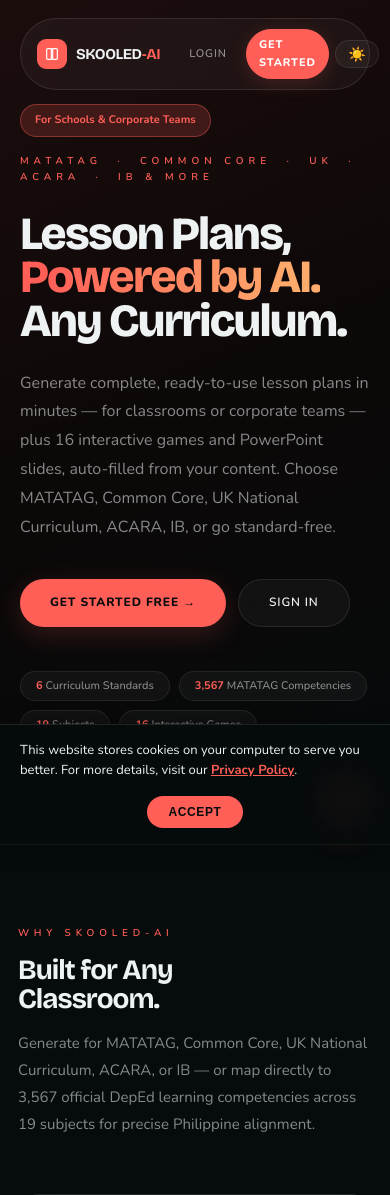
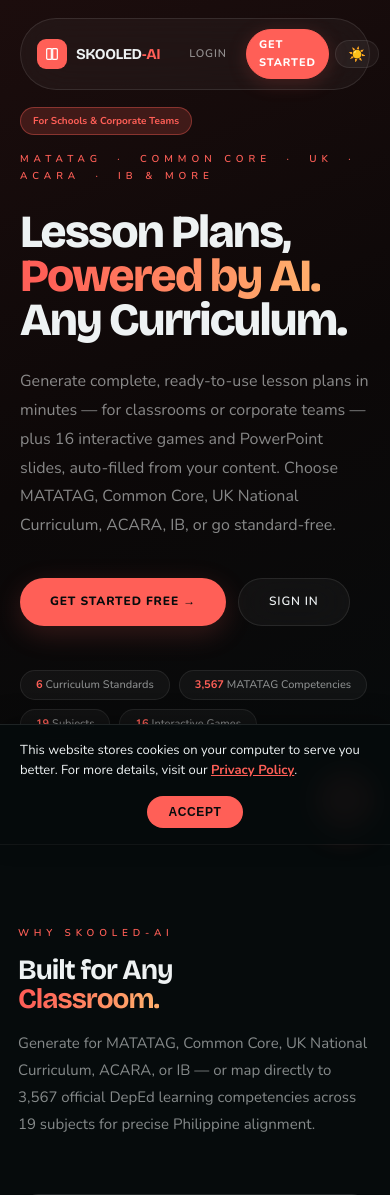
Before and after one commit to webbywife/LXD, a Flask app: page / in a window 390 px wide; the page is wider, and only the part inside the window is pictured. Shown: the top 1195 px of that part. Run offline with Flask 3, Linux system fonts and the light colour scheme; data that the repository does not hold is empty; parts of the project's set-up code (start-up, migrations or seed data) failed here and were passed over; some libraries are stand-ins or nearby versions.

Commit message:
Fix responsive grid overrides and apply gradient text consistently
Two landing sections (For Schools, For Corporate) and two Module
Builder selectors (content type, framework) used inline
grid-template-columns styles that silently overrode every responsive
media-query breakpoint, since inline styles always win over class
rules — meaning those grids never collapsed on mobile/tablet.
Replaced with a proper .feat-grid-3 modifier class (landing) and
removed the now-redundant inline override (module_builder, whose base
.export-grid was already 3-col). Added missing mobile/tablet collapse
rules for .why-grid and .gen-mock-row/.gen-mock-models, which had none
at all. Also applied the .text-gradient accent consistently to the
second line of every section headline across the page (13 total),
matching the pattern already used on the hero and the two new
institutional sections.

Co-Authored-By: Claude Sonnet 5 <noreply@anthropic.com>
Claude-Session: https://claude.ai/code/session_015fxsvScE6svGmEhyB9bd3h

```diff
--- a/templates/landing.html
+++ b/templates/landing.html
@@ -288,6 +288,7 @@ body::before{
     display:grid;grid-template-columns:repeat(4,1fr);
     gap:14px;margin-top:56px;
 }
+.feat-grid-3{grid-template-columns:repeat(3,1fr);}
 .feat-card{
     background:var(--glass);backdrop-filter:blur(20px);-webkit-backdrop-filter:blur(20px);
     border:1px solid var(--glass-border);border-radius:var(--rad);
@@ -569,19 +570,25 @@ body::before{
 @media(max-width:900px){
     .steps-grid{grid-template-columns:1fr 1fr;}
     .testi-grid{grid-template-columns:1fr 1fr;}
+    .why-grid{grid-template-columns:1fr 1fr;}
+    .gen-mock-models{grid-template-columns:1fr 1fr;}
 }
 @media(max-width:900px){
     .syl-showcase-grid{grid-template-columns:1fr 1fr;}
+}
+@media(max-width:700px){
+    .gen-mock-row{grid-template-columns:1fr;}
 }
 @media(max-width:640px){
     .hero-inner{grid-template-columns:1fr;}
     .hero-art{display:none;}
     .hero{padding:100px 20px 60px;}
     .sec{padding:80px 18px;}
-    .feat-grid,.steps-grid,.testi-grid,.syl-showcase-grid{grid-template-columns:1fr;}
+    .feat-grid,.feat-grid-3,.steps-grid,.testi-grid,.syl-showcase-grid,.why-grid,.gen-mock-models{grid-template-columns:1fr;}
     .cta-box{padding:48px 24px;}
     .nav-pill{padding:10px 16px;}
     .nav-link{padding:6px 12px;}
+    .hero-badge{font-size:10px;padding:5px 12px;}
 }
 </style>
 </head>
@@ -690,7 +697,7 @@ body::before{
     <div class="sec-inner">
         <div class="rv">
             <span class="sec-label">Why SKOOLED&#8209;AI</span>
-            <h2 class="sec-title">Built for Any<br>Classroom.</h2>
+            <h2 class="sec-title">Built for Any<br><span class="text-gradient">Classroom.</span></h2>
             <p class="sec-sub">Generate for MATATAG, Common Core, UK National Curriculum, ACARA, or IB — or map directly to 3,567 official DepEd learning competencies across 19 subjects for precise Philippine alignment.</p>
         </div>
         <div class="feat-grid">
@@ -769,7 +776,7 @@ body::before{
     <div class="sec-inner">
         <div class="rv" style="text-align:center;">
             <span class="sec-label">See It For Yourself</span>
-            <h2 class="sec-title">This is real output.<br>Not a mockup.</h2>
+            <h2 class="sec-title">This is real output.<br><span class="text-gradient">Not a mockup.</span></h2>
             <p class="sec-sub" style="margin:0 auto;">Generated by SKOOLED&#8209;AI in under a minute, from a single topic: "Photosynthesis," Grade 6 Science.</p>
         </div>
         <div class="sample-wrap rv">
@@ -811,7 +818,7 @@ body::before{
     <div class="sec-inner">
         <div class="rv" style="text-align:center;">
             <span class="sec-label">Inside the Generator</span>
-            <h2 class="sec-title">A real form,<br>not a prompt box.</h2>
+            <h2 class="sec-title">A real form,<br><span class="text-gradient">not a prompt box.</span></h2>
             <p class="sec-sub" style="margin:0 auto;">You're not writing prompts and hoping — you're picking from the same curriculum data DepEd uses.</p>
         </div>
         <div class="gen-mock rv">
@@ -849,7 +856,7 @@ body::before{
     <div class="sec-inner">
         <div class="rv">
             <span class="sec-label">Why Not Just Use ChatGPT</span>
-            <h2 class="sec-title">A generic AI doesn't<br>know DepEd.</h2>
+            <h2 class="sec-title">A generic AI doesn't<br><span class="text-gradient">know DepEd.</span></h2>
             <p class="sec-sub">Prompting a general AI tool gets you a lesson plan that sounds right. It doesn't get you one that's actually mapped to the standard your principal checks against.</p>
         </div>
         <div class="why-grid">
@@ -879,7 +886,7 @@ body::before{
     <div class="sec-inner">
         <div class="rv">
             <span class="sec-label">Process</span>
-            <h2 class="sec-title">From zero to lesson plan<br>in four steps.</h2>
+            <h2 class="sec-title">From zero to lesson plan<br><span class="text-gradient">in four steps.</span></h2>
         </div>
         <div class="steps-grid">
             <div class="step-card rv">
@@ -913,7 +920,7 @@ body::before{
     <div class="sec-inner">
         <div class="rv">
             <span class="sec-label">Educators</span>
-            <h2 class="sec-title">Teachers across<br>the Philippines.</h2>
+            <h2 class="sec-title">Teachers across<br><span class="text-gradient">the Philippines.</span></h2>
             <p class="sec-sub">Filipino educators saving hours every week with AI-powered, curriculum-aligned lesson plans.</p>
             <p class="testi-illus-note">Illustrative examples of the kind of feedback SKOOLED&#8209;AI is built to earn — not verified reviews.</p>
         </div>
@@ -947,7 +954,7 @@ body::before{
     <div class="sec-inner">
         <div class="rv">
             <span class="sec-label">Community</span>
-            <h2 class="sec-title">Recently Shared<br>Syllabi.</h2>
+            <h2 class="sec-title">Recently Shared<br><span class="text-gradient">Syllabi.</span></h2>
             <p class="sec-sub">OBE-aligned course syllabi built by educators using SKOOLED&#8209;AI — view any, or build your own.</p>
         </div>
         {% if recent_syllabi %}
@@ -986,7 +993,7 @@ body::before{
     <div class="sec-inner">
         <div class="rv" style="text-align:center;">
             <span class="sec-label">Questions</span>
-            <h2 class="sec-title">Before you sign up.</h2>
+            <h2 class="sec-title">Before you <span class="text-gradient">sign up.</span></h2>
         </div>
         <div class="faq-list rv">
             <details class="faq-item">
@@ -1020,7 +1027,7 @@ body::before{
     <div class="sec-inner">
         <div class="cta-box rv">
             <span class="sec-label" style="display:block;text-align:center;margin-bottom:14px;">Get Started</span>
-            <h2>Ready to transform<br>your lesson planning?</h2>
+            <h2>Ready to transform<br><span class="text-gradient">your lesson planning?</span></h2>
             <p>Join educators saving hours every week with AI-powered lesson plans — MATATAG, Common Core, UK, ACARA, IB, or your own standard. Free to get started.</p>
             <div class="cta-btns">
                 {% if session.get('user_id') %}
@@ -1044,7 +1051,7 @@ body::before{
             <h2 class="sec-title">School and division<br><span class="text-gradient">licensing.</span></h2>
             <p class="sec-sub">Give every teacher in your school or division access to SKOOLED&#8209;AI — without asking each one to sign up and hit a free-tier cap individually.</p>
         </div>
-        <div class="feat-grid" style="grid-template-columns:repeat(3,1fr);">
+        <div class="feat-grid feat-grid-3">
             <div class="feat-card rv">
                 <div class="feat-tag">Access</div>
                 <h3>One License, Every Teacher</h3>
@@ -1063,7 +1070,7 @@ body::before{
         </div>
         <div class="cta-box rv" style="margin-top:56px;">
             <span class="sec-label" style="display:block;text-align:center;margin-bottom:14px;">Let's Talk</span>
-            <h2>Interested in a school or<br>division license?</h2>
+            <h2>Interested in a school or<br><span class="text-gradient">division license?</span></h2>
             <p>Tell us about your school or division — number of teachers, grade levels, and current LMS — and we'll get back to you about licensing SKOOLED&#8209;AI for your institution.</p>
             <div class="cta-btns">
                 <button type="button" class="btn-p" onclick="document.getElementById('lex-launcher').click()" style="border:none;cursor:pointer;font-family:inherit;">Chat with LeX to Inquire &rarr;</button>
@@ -1082,7 +1089,7 @@ body::before{
             <h2 class="sec-title">Onboarding and sales<br>training, <span class="text-gradient">built fast.</span></h2>
             <p class="sec-sub">The same Module Builder that powers school courses also generates corporate training content — upload a policy doc or playbook, get a structured, exportable course back.</p>
         </div>
-        <div class="feat-grid" style="grid-template-columns:repeat(3,1fr);">
+        <div class="feat-grid feat-grid-3">
             <div class="feat-card rv">
                 <div class="feat-tag">Onboarding</div>
                 <h3>New-Hire Onboarding</h3>
@@ -1101,7 +1108,7 @@ body::before{
         </div>
         <div class="cta-box rv" style="margin-top:56px;">
             <span class="sec-label" style="display:block;text-align:center;margin-bottom:14px;">Let's Talk</span>
-            <h2>Interested in corporate<br>training content?</h2>
+            <h2>Interested in corporate<br><span class="text-gradient">training content?</span></h2>
             <p>Tell us about your team — onboarding, sales enablement, or something else — and we'll get back to you about using SKOOLED&#8209;AI for your company.</p>
             <div class="cta-btns">
                 <button type="button" class="btn-p" onclick="document.getElementById('lex-launcher').click()" style="border:none;cursor:pointer;font-family:inherit;">Chat with LeX to Inquire &rarr;</button>
--- a/templates/module_builder.html
+++ b/templates/module_builder.html
@@ -310,7 +310,7 @@ h1,h2,h3,h4,.grotesk{font-family:'Bricolage Grotesque',sans-serif;}
     <div class="card" style="margin-top:24px;">
       <p class="card-title">Content Type</p>
       <p class="card-sub">Choose who this content is for — this shapes the language and structure the AI generates.</p>
-      <div class="export-grid" style="grid-template-columns:repeat(3,1fr);margin-bottom:32px;">
+      <div class="export-grid" style="margin-bottom:32px;">
         <label class="export-card selected" id="ctSchool">
           <input type="radio" name="content_type" value="school" checked>
           <div class="export-check">✓</div>
@@ -337,7 +337,7 @@ h1,h2,h3,h4,.grotesk{font-family:'Bricolage Grotesque',sans-serif;}
       <div id="frameworkSection" style="display:none;">
         <p class="card-title">Instructional Framework</p>
         <p class="card-sub">Choose the learning-science model the AI structures content around.</p>
-        <div class="export-grid" style="grid-template-columns:repeat(3,1fr);margin-bottom:32px;">
+        <div class="export-grid" style="margin-bottom:32px;">
           <label class="export-card selected" id="fwGagne">
             <input type="radio" name="framework" value="gagne" checked>
             <div class="export-check">✓</div>
```
